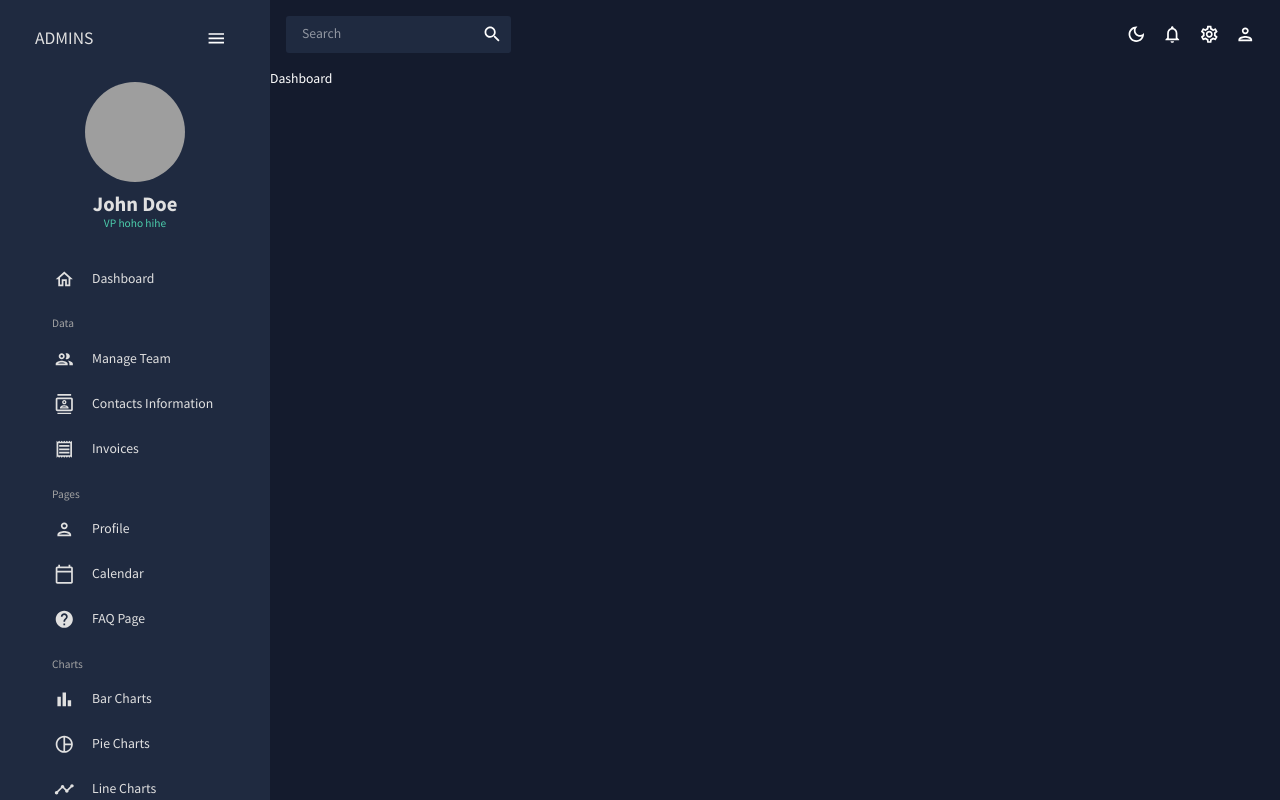
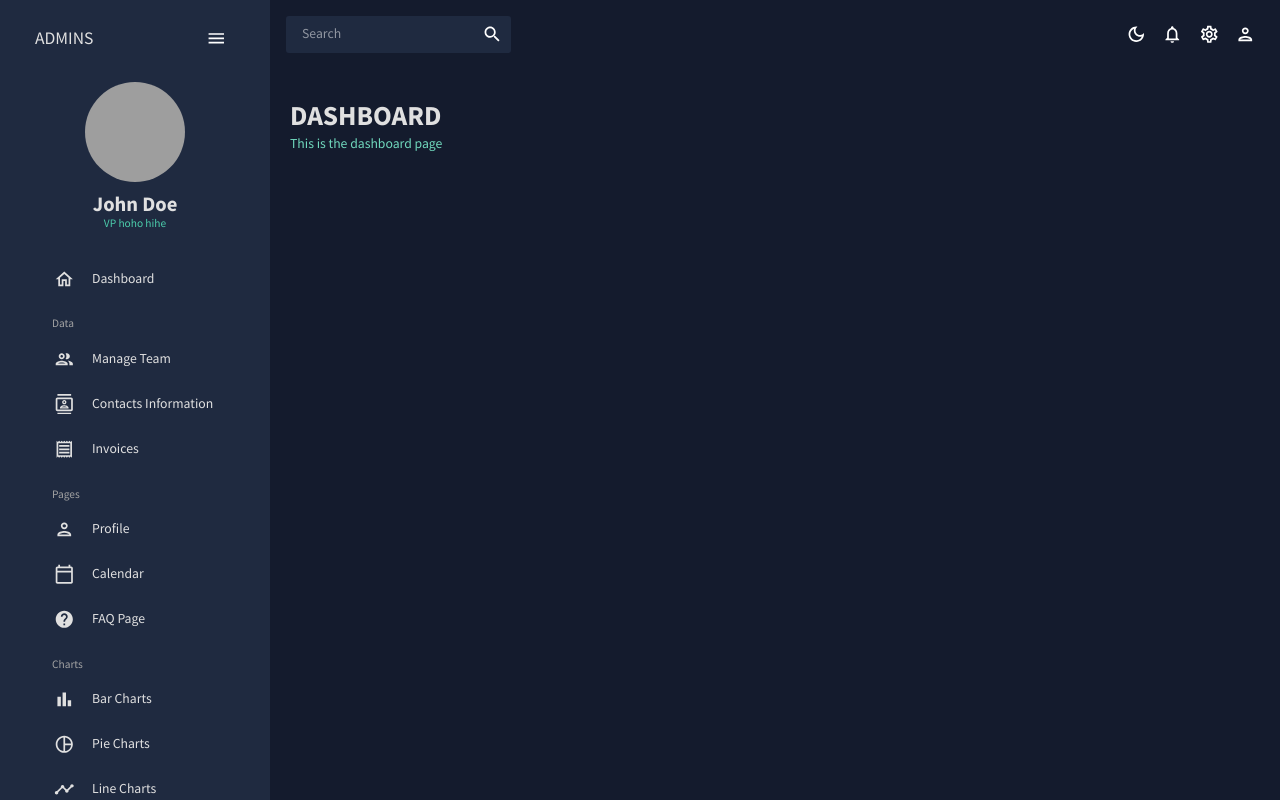
Before and after one commit to argaputra12/admin-dashboard, a React (Create React App) app: page / in a window 1280 px wide. Built offline with nearby package versions, Linux system fonts and the light colour scheme; grey boxes are pictures that could not be loaded.

Commit message:
create header component

```diff
--- a/src/App.js
+++ b/src/App.js
@@ -1,5 +1,6 @@
 import { ColorModeContext, useMode } from "./theme";
 import { CssBaseline, ThemeProvider } from "@mui/material";
+import { Routes, Route } from "react-router-dom";
 import Topbar  from "./scenes/global/Topbar";
 import Sidebar from "./scenes/global/Sidebar";
 import Dashboard from "./scenes/dashboard";
@@ -13,7 +14,8 @@ import Dashboard from "./scenes/dashboard";
 // import FAQ from "./scenes/faq";
 // import Geography from "./scenes/geography";
 // import Calendar from "./scenes/calendar";
-import { Routes, Route } from "react-router-dom";
+
+import Header from "./components/Header";
 
 function App() {
   const [theme, colorMode] = useMode();
@@ -26,6 +28,7 @@ function App() {
           <Sidebar />
           <main className="content">
             <Topbar />
+            <Header />
             <Routes>
               <Route path="/" element={<Dashboard />} />
               {/* <Route path="/team" element={<Team />} />
@@ -40,6 +43,7 @@ function App() {
               <Route path="/calendar" element={<Calendar />} /> */}
 
             </Routes>
+
           </main>
         </div>
       </ThemeProvider>
--- /dev/null
+++ b/src/components/Header.jsx
@@ -0,0 +1,26 @@
+import { Typography, Box, useTheme } from "@mui/material";
+import { tokens } from "../theme";
+
+const Header = ({title, subtitle}) => {
+    const theme = useTheme();
+    const colors = tokens(theme.palette.mode);
+
+    return (
+        <Box mb="30px">
+            <Typography
+                variant="h1"
+                color={colors.grey[100]}
+                fontWeight="bold"
+                sx={{
+                    mb: "5px",
+                    textTransform: "capitalize",
+                }}
+            >
+                {title}
+            </Typography>
+            <Typography variant="h4" color={colors.greenAccent[400]}>{subtitle}</Typography>
+        </Box>
+    )
+}
+
+export default Header;
--- a/src/scenes/dashboard/index.jsx
+++ b/src/scenes/dashboard/index.jsx
@@ -1,6 +1,21 @@
+import Header from "../../components/Header"
+import { Typography, Box, useTheme } from "@mui/material";
+
 const Dashboard = () =>{
-    return <div>Dashboard</div>
-
-}
+    return (
+        <Box m="20px">
+            <Box
+                style={{
+                    display: "flex",
+                    flexDirection: "column",
+                    justifyContent: "space-between",
+                    alignItems: "left",
+                }}
+            >
+                <Header title="DASHBOARD" subtitle="This is the dashboard page"/>
+            </Box>
+        </Box>
+    );
+};
 
 export default Dashboard
```
